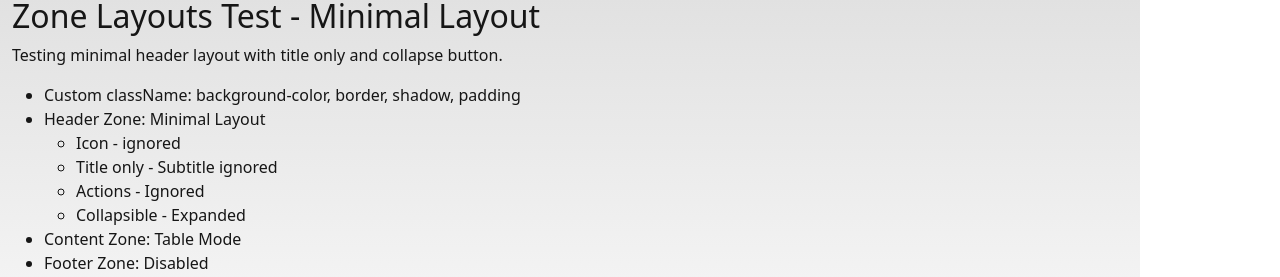
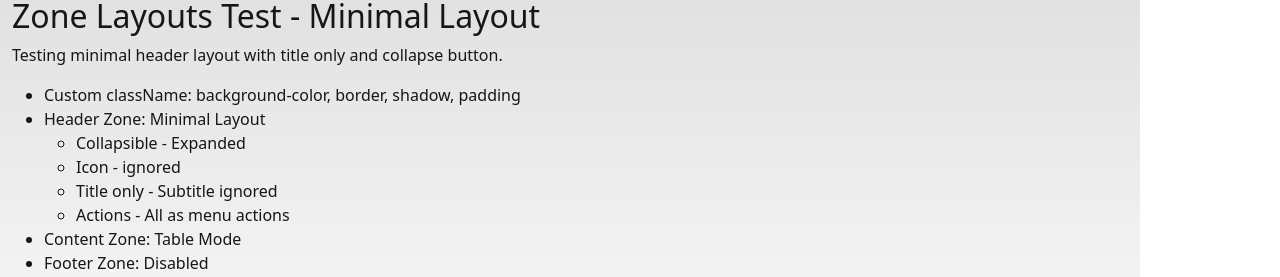
Before and after one commit to widgemo/widgemo-demo, a React (Vite) app: page /simplified-test in a window 1280 px wide. Shown: the part 1980-2257 px from the top of the page. Built offline with nearby package versions, Linux system fonts and the light colour scheme.

Commit message:
Update SimplifiedTest component to clarify header actions and collapsible state

```diff
--- a/src/components/SimplifiedTest.tsx
+++ b/src/components/SimplifiedTest.tsx
@@ -736,10 +736,10 @@ export const SimplifiedTest: React.FC = () => {
             <li>Custom className: background-color, border, shadow, padding</li>
             <li>Header Zone: Minimal Layout
               <ul>
+                <li>Collapsible - Expanded</li>
                 <li>Icon - ignored</li>
                 <li>Title only - Subtitle ignored</li>
-                <li>Actions - Ignored</li>
-                <li>Collapsible - Expanded</li>
+                <li>Actions - All as menu actions</li>
               </ul>
               <li>Content Zone: Table Mode
               </li>
```
